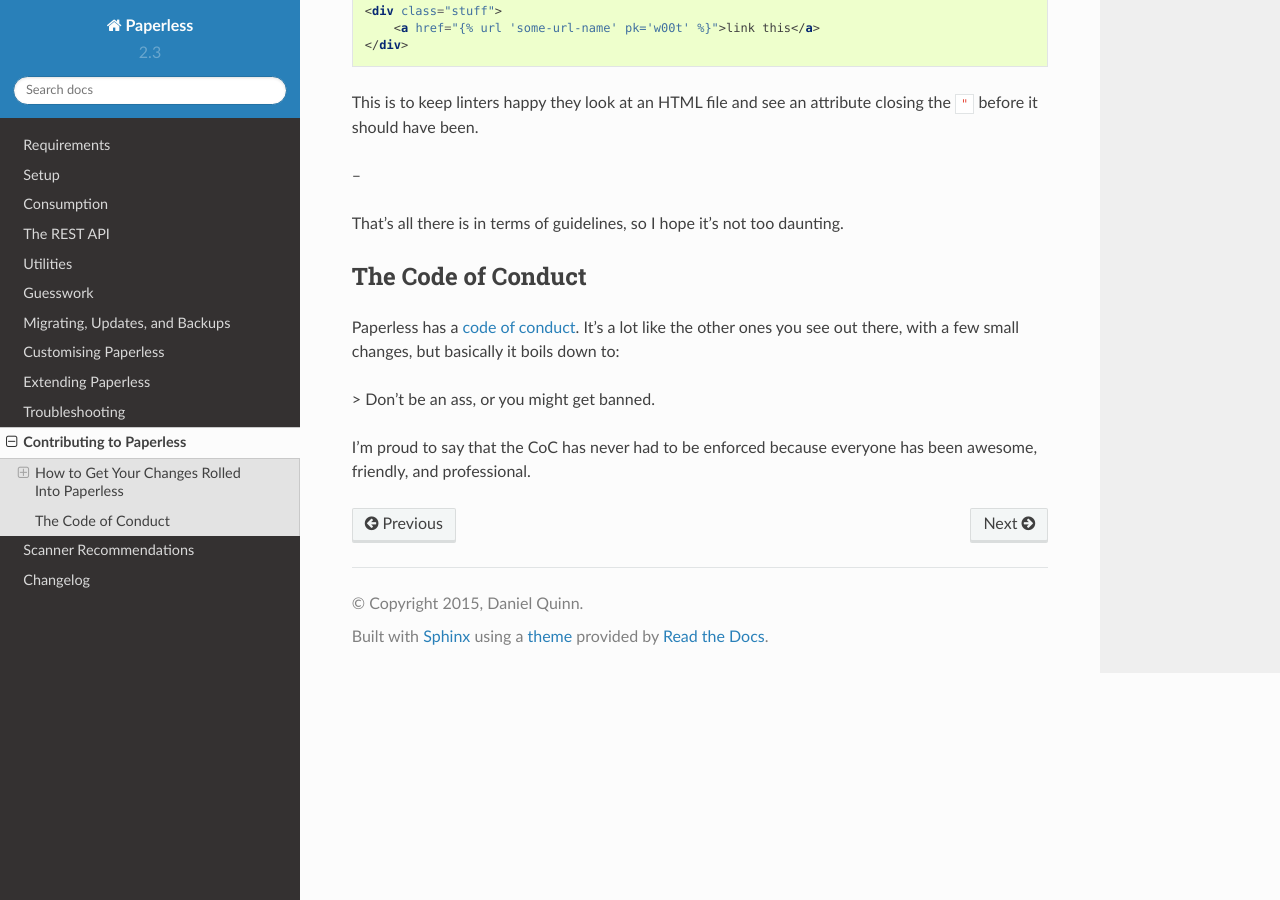
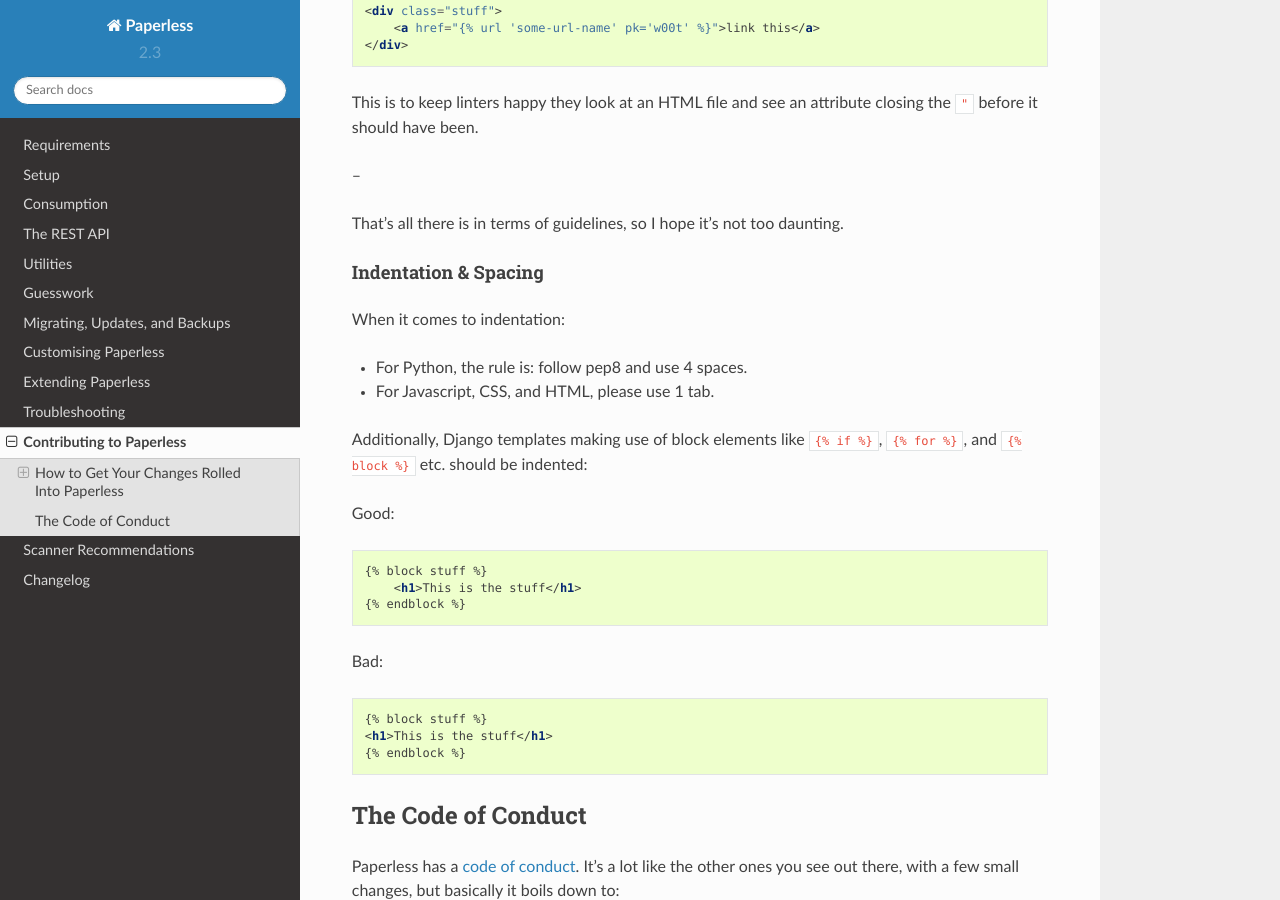
Before and after one commit to repoRangee/Large-scale, a Sphinx documentation site: the page built from docs/contributing.rst, in a window 1280 px wide and 900 px high, scrolled down 1614 px. Built offline with Sphinx 7.4.7 and the Read the Docs theme 2.0.0, drawn with Linux system fonts in a browser that asks for light colours; formulas are drawn with MathJax 3.

Commit message:
Add docs for indentation & spacing

```diff
--- a/docs/contributing.rst
+++ b/docs/contributing.rst
@@ -97,6 +97,34 @@ closing the ``"`` before it should have been.
 That's all there is in terms of guidelines, so I hope it's not too daunting.
 
 
+Indentation & Spacing
+.....................
+
+When it comes to indentation:
+
+* For Python, the rule is: follow pep8 and use 4 spaces.
+* For Javascript, CSS, and HTML, please use 1 tab.
+
+Additionally, Django templates making use of block elements like ``{% if %}``,
+``{% for %}``, and ``{% block %}`` etc. should be indented:
+
+Good:
+
+.. code:: html
+
+    {% block stuff %}
+    	<h1>This is the stuff</h1>
+    {% endblock %}
+
+Bad:
+
+.. code:: html
+
+    {% block stuff %}
+    <h1>This is the stuff</h1>
+    {% endblock %}
+
+
 The Code of Conduct
 ===================
 
```
